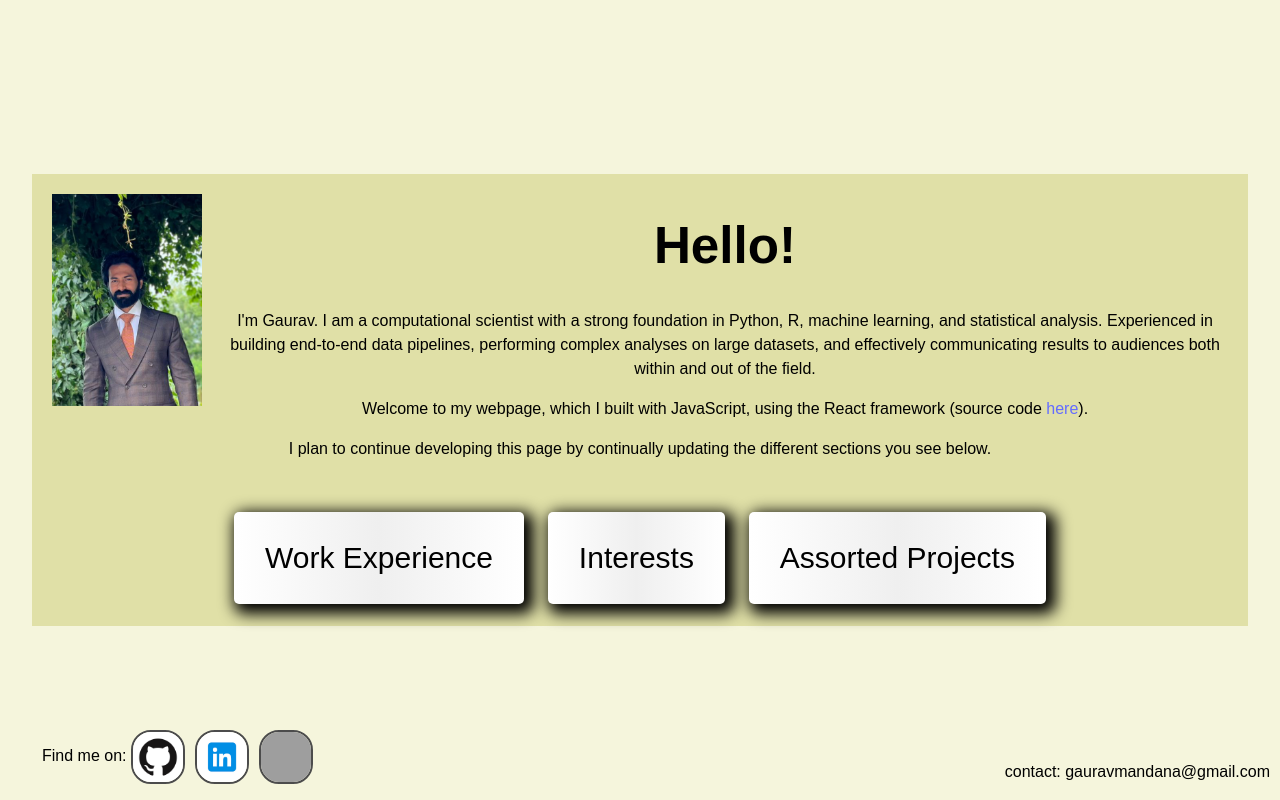
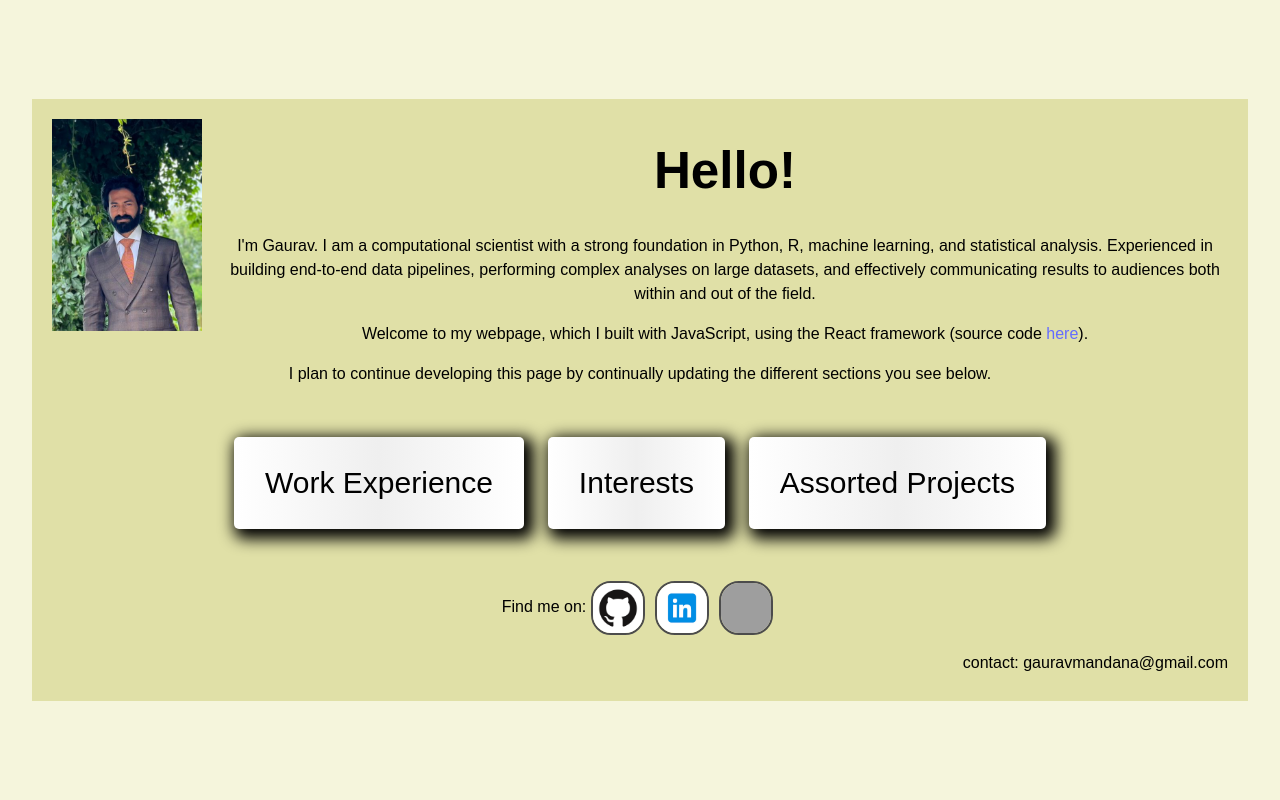
Before and after one commit to gm088/gm088.github.io, a React (Vite) app: page / in a window 1280 px wide. Built offline with nearby package versions, Linux system fonts and the light colour scheme; grey boxes are pictures that could not be loaded.

Commit message:
fixed position issues

```diff
--- a/src/App.css
+++ b/src/App.css
@@ -50,14 +50,13 @@ body,
 
 .footer {
   border-top: rgb(0,0,0);
-  position: absolute;
   vertical-align: middle;
   bottom: 0;
 
 }
 
 .contactPiece {
-  position: fixed;
+  text-align: right;
   bottom: 0;
   right: 0;
   padding-right: 10px;
--- a/src/home.jsx
+++ b/src/home.jsx
@@ -85,6 +85,7 @@ const Home = () => {
             <br />
             <RenderSections />
 
+            <br />
             <ShowOther Clickhandler={footerClickHander} />
 
         </div>
```
